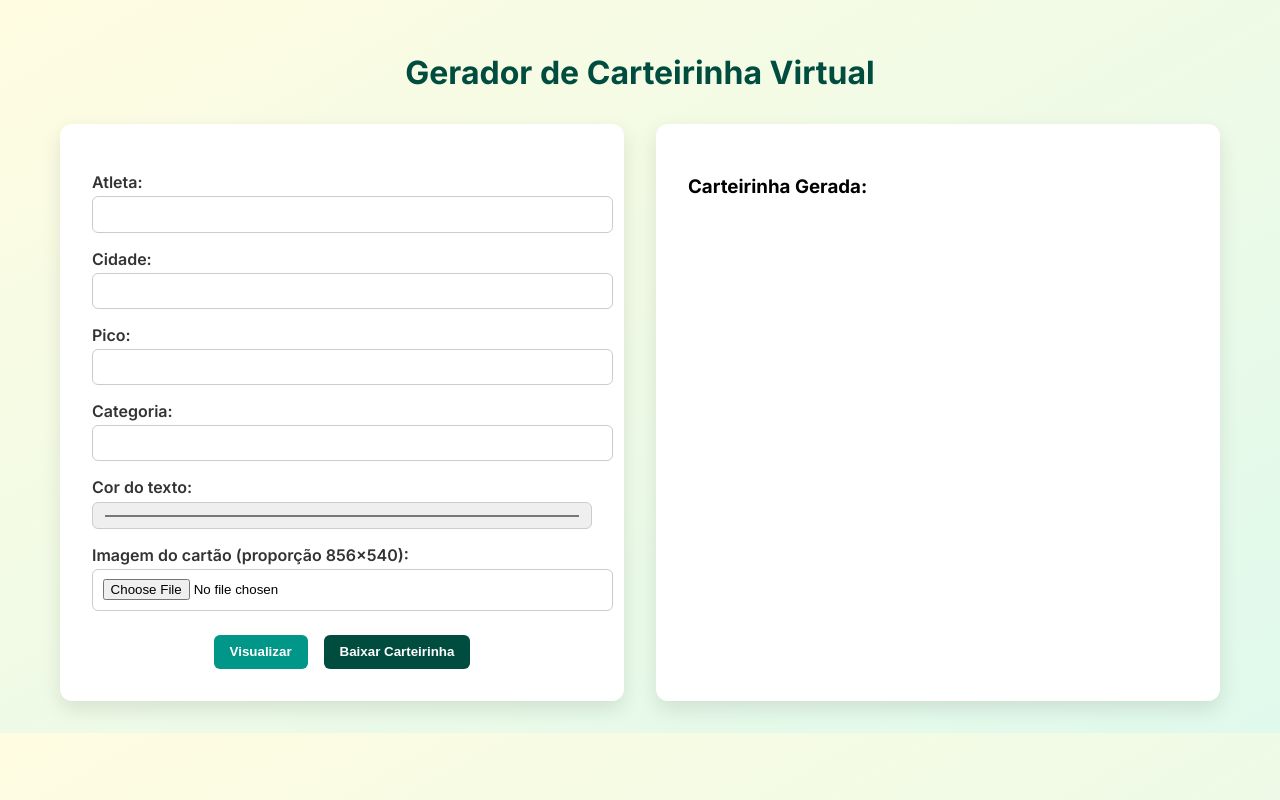
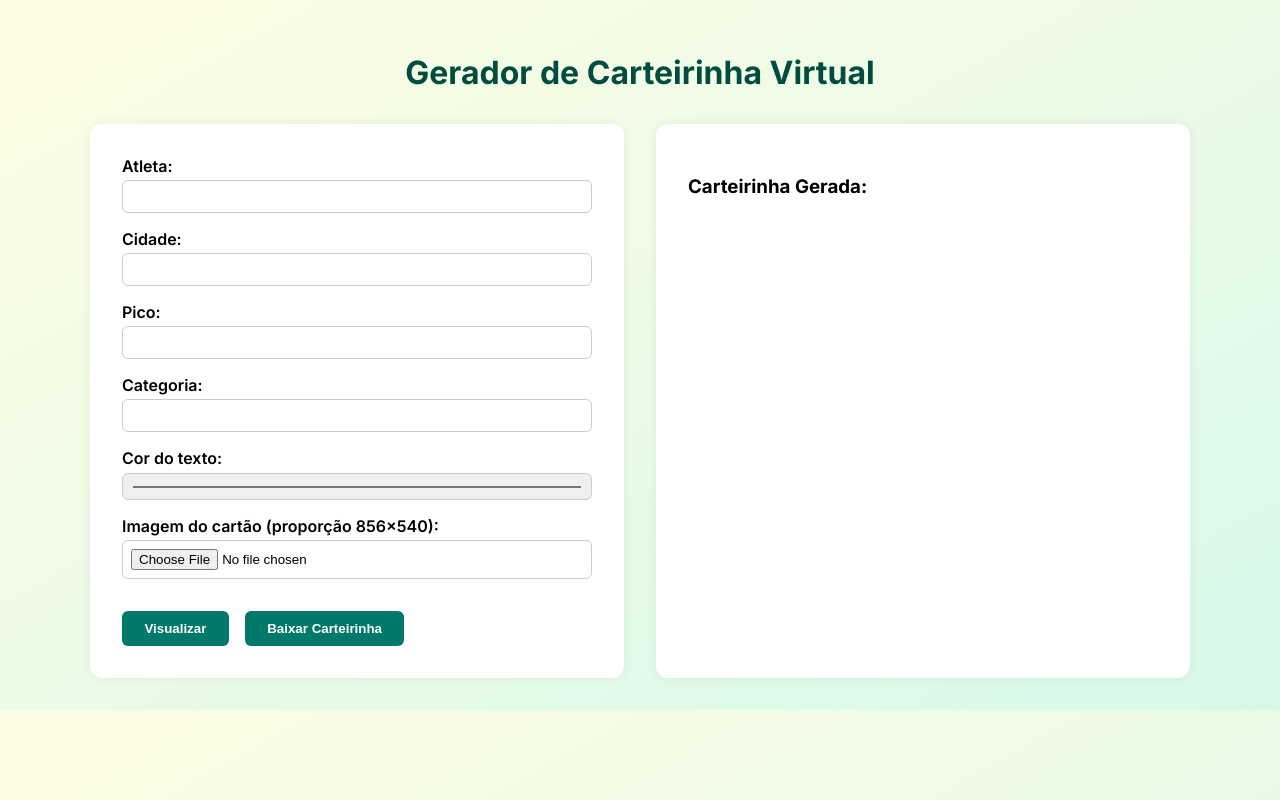
Before and after one commit to rodrigocssoares/carteirinha-virtual, a Flask app: page / in a window 1280 px wide. Run offline with Flask 3, Linux system fonts and the light colour scheme.

Commit message:
Sincroniza preview e download com visual atualizado e persistência de dados

```diff
--- a/app.py
+++ b/app.py
@@ -9,19 +9,19 @@ os.makedirs(UPLOAD_FOLDER, exist_ok=True)
 
 @app.route('/', methods=['GET', 'POST'])
 def index():
-    image_url = None
-    atleta = cidade = pico = categoria = cor = ""
+    card_url = None
+    name = city = pico = categoria = color = ""
     filename = None
 
     if request.method == 'POST':
-        atleta = request.form.get('atleta')
-        cidade = request.form.get('cidade')
-        pico = request.form.get('pico')
-        categoria = request.form.get('categoria')
-        cor = request.form.get('cor') or "#ffffff"
-        acao = request.form.get('acao')
+        name = request.form.get('name', '')
+        city = request.form.get('city', '')
+        pico = request.form.get('pico', '')
+        categoria = request.form.get('categoria', '')
+        color = request.form.get('color', '#ffffff')
+        action = request.form.get('action')
         imagem_original = request.form.get('imagem_original')
-        file = request.files.get('imagem')
+        file = request.files.get('image')
 
         if file and file.filename != "":
             filename = f"{uuid.uuid4().hex}.png"
@@ -33,12 +33,14 @@ def index():
         else:
             return render_template(
                 'index.html',
-                erro="Por favor, envie uma imagem para continuar.",
-                atleta=atleta,
-                cidade=cidade,
+                name=name,
+                city=city,
                 pico=pico,
                 categoria=categoria,
-                cor=cor
+                color=color,
+                card_url=None,
+                imagem_original="",
+                erro="Por favor, envie uma imagem."
             )
 
         user_image = Image.open(filepath).convert("RGBA").resize((856, 540))
@@ -52,8 +54,8 @@ def index():
             font = ImageFont.load_default()
 
         linhas = [
-            f"Atleta: {atleta}",
-            f"Cidade: {cidade}",
+            f"Atleta: {name}",
+            f"Cidade: {city}",
             f"Pico: {pico}",
             f"Categoria: {categoria}"
         ]
@@ -66,33 +68,30 @@ def index():
         for linha in linhas:
             bbox = draw.textbbox((0, 0), linha, font=font)
             text_height = bbox[3] - bbox[1]
-            draw.text((30, y), linha, font=font, fill=cor)
+            draw.text((30, y), linha, font=font, fill=color)
             y += text_height + espaco
 
-        if acao == "salvar":
+        if action == "download":
             final_filename = f"final_{filename}"
             result_path = os.path.join(UPLOAD_FOLDER, final_filename)
             combined.save(result_path)
             return send_from_directory(UPLOAD_FOLDER, final_filename, as_attachment=True)
+        else:
+            preview_filename = f"preview_{filename}"
+            result_path = os.path.join(UPLOAD_FOLDER, preview_filename)
+            combined.save(result_path)
+            card_url = f"/{UPLOAD_FOLDER}/{preview_filename}"
 
-        else:
-            final_filename = f"preview_{filename}"
-            result_path = os.path.join(UPLOAD_FOLDER, final_filename)
-            combined.save(result_path)
-            image_url = f"/{UPLOAD_FOLDER}/{final_filename}"
-
-            return render_template(
-                'index.html',
-                image_url=image_url,
-                image_original=filename,
-                atleta=atleta,
-                cidade=cidade,
-                pico=pico,
-                categoria=categoria,
-                cor=cor
-            )
-
-    return render_template('index.html')
+    return render_template(
+        'index.html',
+        name=name,
+        city=city,
+        pico=pico,
+        categoria=categoria,
+        color=color,
+        imagem_original=filename,
+        card_url=card_url
+    )
 
 @app.route('/static/uploads/<filename>')
 def uploaded_file(filename):
--- a/templates/index.html
+++ b/templates/index.html
@@ -1,14 +1,13 @@
 <!DOCTYPE html>
-<html lang="pt-br">
+<html lang="pt-BR">
 <head>
     <meta charset="UTF-8">
-    <meta name="viewport" content="width=device-width, initial-scale=1.0">
-    <title>Gerador de Carteirinha Virtual</title>
+    <title>Carteirinha Virtual</title>
     <link href="https://fonts.googleapis.com/css2?family=Inter:wght@400;600;700&display=swap" rel="stylesheet">
     <style>
         body {
             font-family: 'Inter', sans-serif;
-            background: linear-gradient(to bottom right, #fffce1, #dff9ec);
+            background: linear-gradient(to bottom right, #fffde4, #d7f9e9);
             margin: 0;
             padding: 2rem;
         }
@@ -20,54 +19,51 @@
         .container {
             display: flex;
             flex-wrap: wrap;
-            justify-content: center;
             gap: 2rem;
+            max-width: 1100px;
+            margin: auto;
         }
-        .form-container, .preview-container {
-            background-color: white;
+        .form-section, .card-preview {
+            background: #fff;
+            border-radius: 12px;
+            box-shadow: 0 0 12px rgba(0,0,0,0.06);
             padding: 2rem;
-            border-radius: 12px;
-            box-shadow: 0 8px 20px rgba(0,0,0,0.1);
-            flex: 1 1 350px;
-            max-width: 500px;
+            flex: 1 1 450px;
         }
         label {
+            display: block;
+            margin-bottom: 0.25rem;
             font-weight: 600;
-            display: block;
-            margin-top: 1rem;
-            margin-bottom: 0.25rem;
-            color: #333;
         }
         input[type="text"], input[type="color"], input[type="file"] {
             width: 100%;
-            padding: 0.6rem;
+            padding: 0.5rem;
             border: 1px solid #ccc;
             border-radius: 6px;
+            margin-bottom: 1rem;
+            box-sizing: border-box;
+        }
+        .buttons {
+            display: flex;
+            gap: 1rem;
+            margin-top: 1rem;
         }
         button {
-            margin-top: 1.5rem;
-            padding: 0.6rem 1rem;
+            padding: 0.6rem 1.4rem;
             border: none;
             border-radius: 6px;
+            background-color: #00796b;
+            color: #fff;
+            font-weight: 600;
             cursor: pointer;
-            font-weight: 600;
         }
-        .btn-group {
-            display: flex;
-            gap: 1rem;
-            justify-content: center;
+        button:hover {
+            background-color: #004d40;
         }
-        .btn-visualizar {
-            background-color: #009688;
-            color: white;
-        }
-        .btn-baixar {
-            background-color: #004d40;
-            color: white;
-        }
-        .preview-container img {
+        .preview-img {
             max-width: 100%;
             border-radius: 8px;
+            border: 1px solid #ccc;
             margin-top: 1rem;
         }
     </style>
@@ -75,37 +71,41 @@
 <body>
     <h1>Gerador de Carteirinha Virtual</h1>
     <div class="container">
-        <div class="form-container">
-            <form method="POST" enctype="multipart/form-data">
+        <div class="form-section">
+            <form method="post" enctype="multipart/form-data">
                 <label for="name">Atleta:</label>
-                <input type="text" id="name" name="name" value="{{ name }}" required>
+                <input type="text" id="name" name="name" value="{{ name or '' }}" required>
 
                 <label for="city">Cidade:</label>
-                <input type="text" id="city" name="city" value="{{ city }}" required>
+                <input type="text" id="city" name="city" value="{{ city or '' }}">
 
                 <label for="pico">Pico:</label>
-                <input type="text" id="pico" name="pico" value="{{ pico }}" required>
+                <input type="text" id="pico" name="pico" value="{{ pico or '' }}">
 
                 <label for="categoria">Categoria:</label>
-                <input type="text" id="categoria" name="categoria" value="{{ categoria }}" required>
+                <input type="text" id="categoria" name="categoria" value="{{ categoria or '' }}">
 
                 <label for="color">Cor do texto:</label>
-                <input type="color" id="color" name="color" value="{{ color }}">
+                <input type="color" id="color" name="color" value="{{ color or '#ffffff' }}">
 
                 <label for="image">Imagem do cartão (proporção 856x540):</label>
-                <input type="file" id="image" name="image">
+                <input type="file" id="image" name="image" accept="image/*">
 
-                <div class="btn-group">
-                    <button type="submit" name="action" value="preview" class="btn-visualizar">Visualizar</button>
-                    <button type="submit" name="action" value="download" class="btn-baixar">Baixar Carteirinha</button>
+                {% if imagem_original %}
+                    <input type="hidden" name="imagem_original" value="{{ imagem_original }}">
+                {% endif %}
+
+                <div class="buttons">
+                    <button type="submit" name="action" value="preview">Visualizar</button>
+                    <button type="submit" name="action" value="download">Baixar Carteirinha</button>
                 </div>
             </form>
         </div>
 
-        <div class="preview-container">
+        <div class="card-preview">
             <h3>Carteirinha Gerada:</h3>
             {% if card_url %}
-                <img src="{{ card_url }}" alt="Carteirinha">
+                <img class="preview-img" src="{{ card_url }}" alt="Carteirinha gerada">
             {% endif %}
         </div>
     </div>
```
